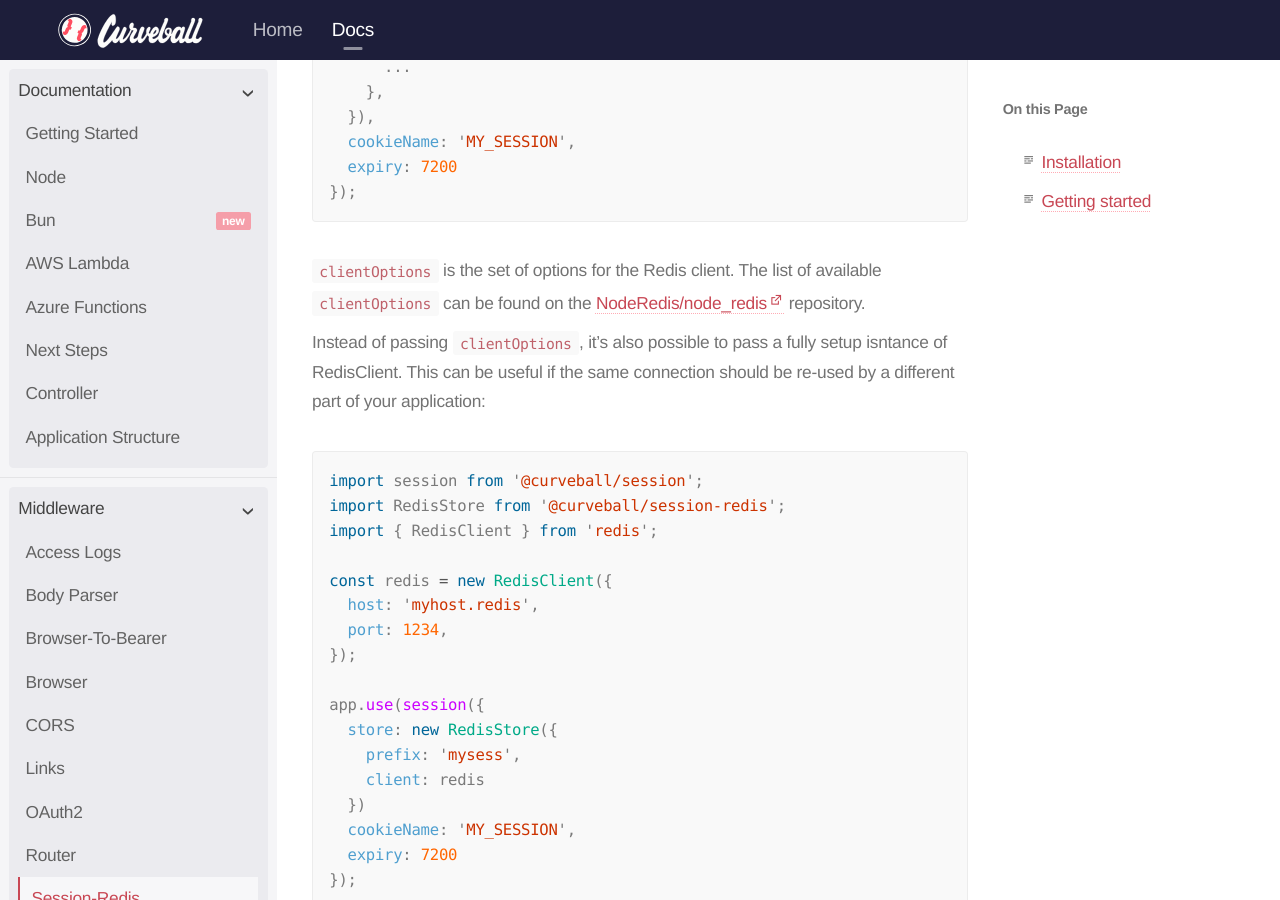
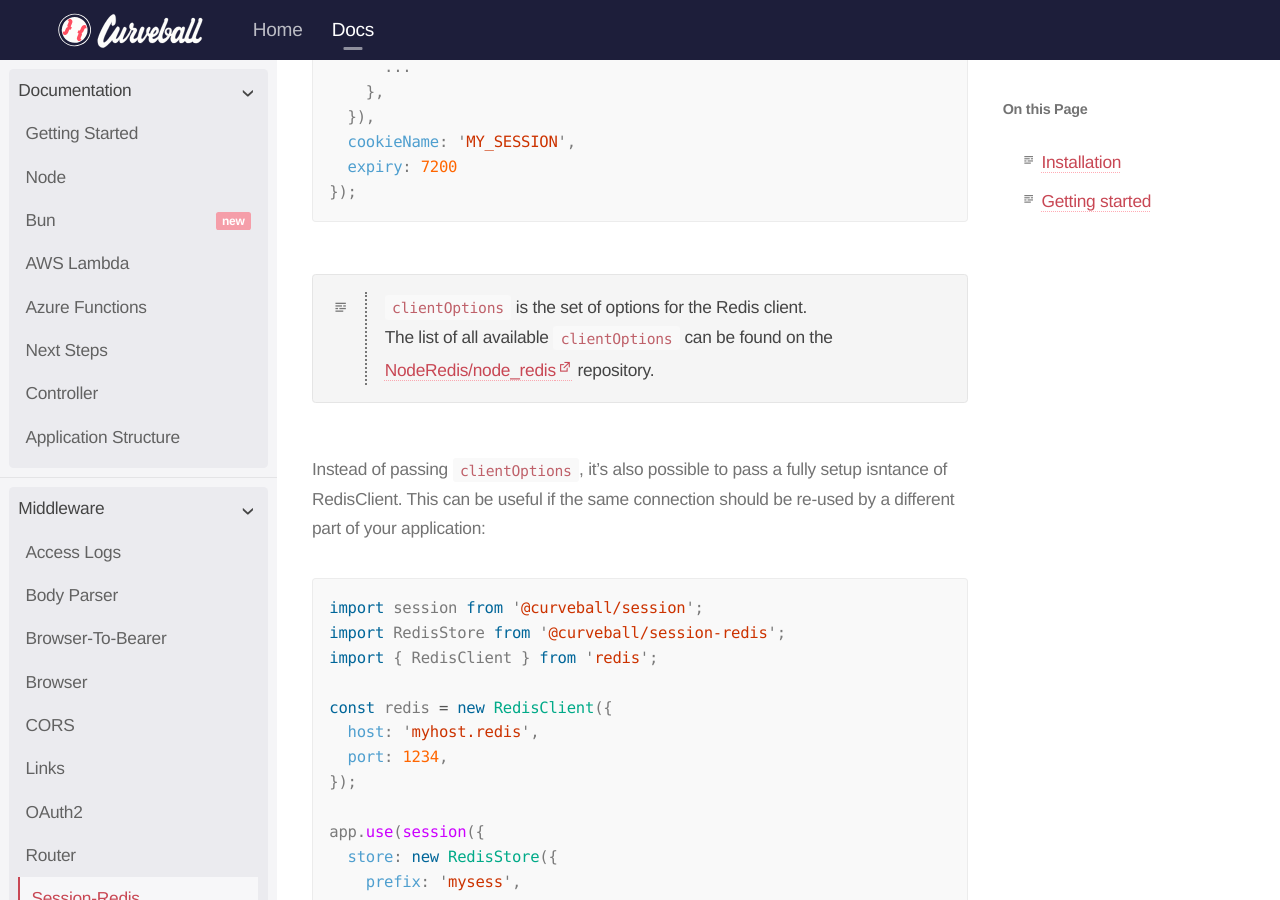
Before and after one commit to curveball/website, a Jekyll site: the page built from collections/_middleware/session-redis.md, in a window 1280 px wide and 900 px high, scrolled down 1360 px. Built offline with Jekyll 4.4.1, drawn with Linux system fonts in a browser that asks for light colours.

Commit message:
middleware formatting fixes

````diff
--- a/collections/_middleware/session-redis.md
+++ b/collections/_middleware/session-redis.md
@@ -55,8 +55,9 @@ app.use(session({
 });
 ```
 
-`clientOptions` is the set of options for the Redis client. The list of
-available `clientOptions` can be found on the [NodeRedis/node_redis][1]
+{:.note}
+> `clientOptions` is the set of options for the Redis client. <br>The list of
+all available `clientOptions` can be found on the [NodeRedis/node_redis][1]
 repository.
 
 Instead of passing `clientOptions`, it's also possible to pass a fully setup
````
Also changed, not shown: collections/_middleware/browser.md (+10 -10 lines), collections/_middleware/session.md (+2 -1 lines).
